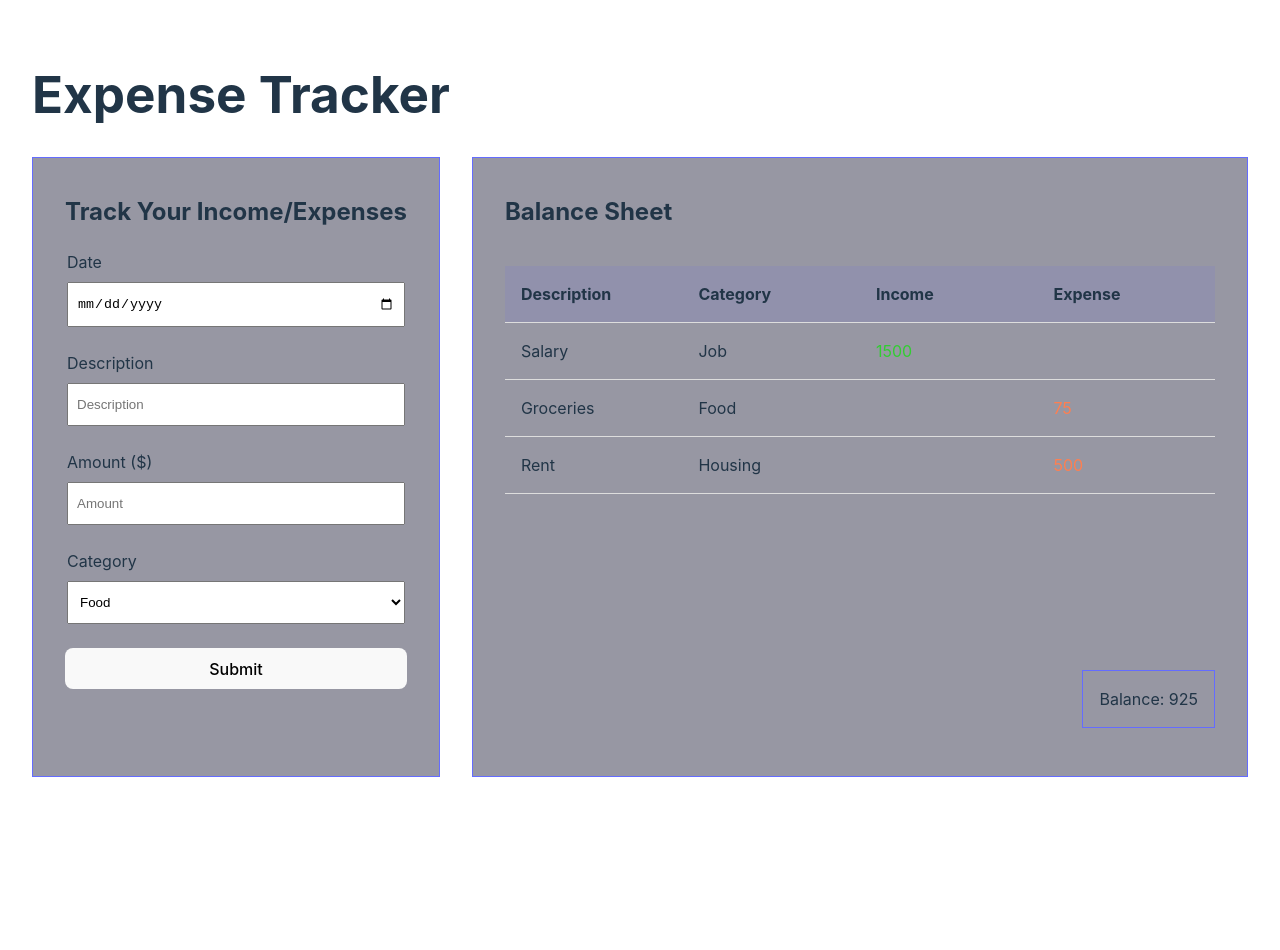
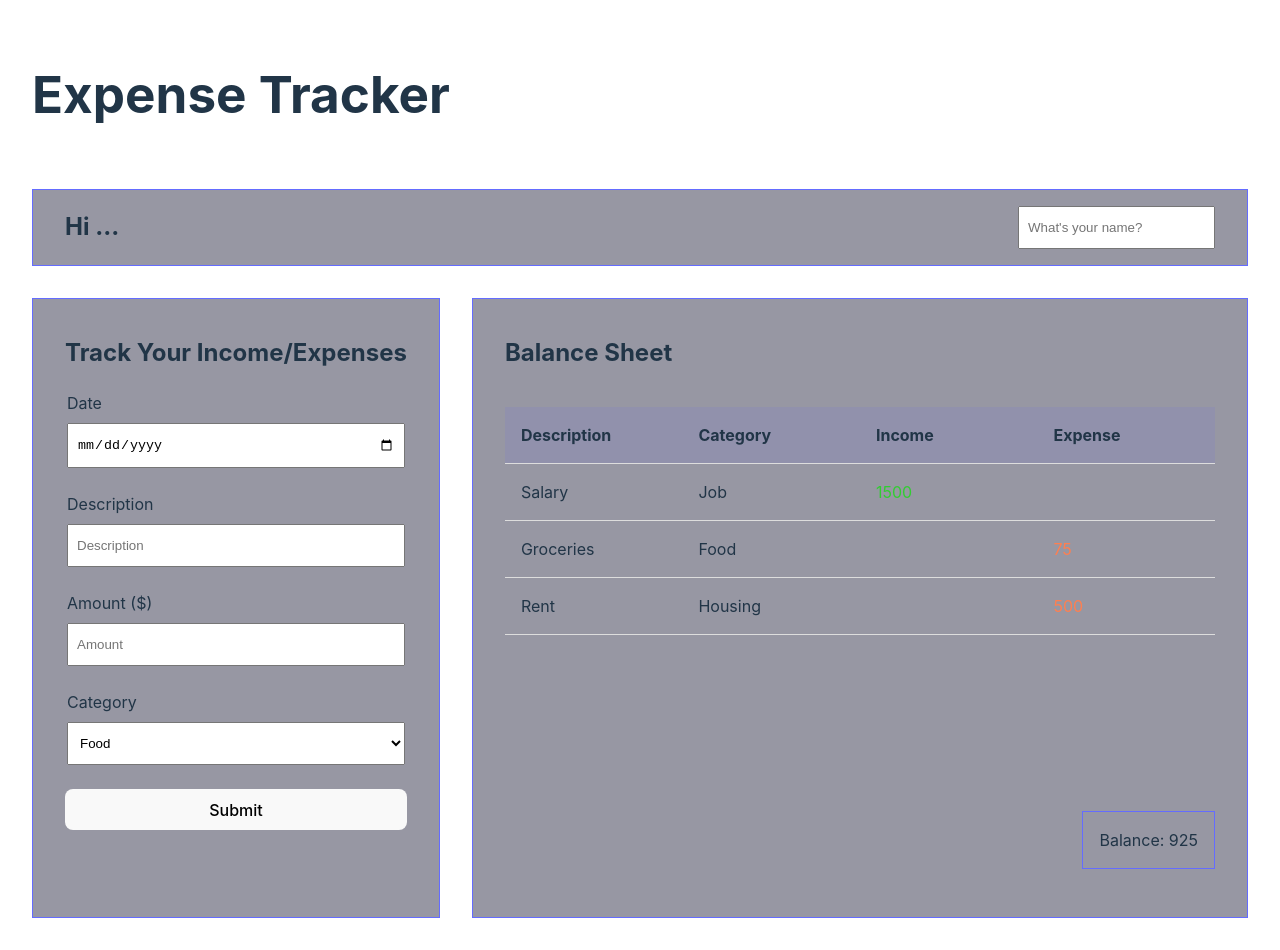
Before and after one commit to vincentpchevalier/balance-sheet-app, a React (Vite) app: page / in a window 1280 px wide. Before the commit the page ends 809 px from the top, so only its background shows below. Built offline with nearby package versions, Linux system fonts and the light colour scheme.

Commit message:
create add name input

```diff
--- a/src/App.css
+++ b/src/App.css
@@ -12,9 +12,10 @@ ul {
 .App {
 	display: flex;
 	flex-wrap: wrap;
-	column-gap: 2rem;
+	gap: 2rem;
 
-	& h1 {
+	& h1,
+	& #info {
 		width: 100%;
 	}
 
@@ -22,6 +23,22 @@ ul {
 		background-color: rgba(35, 35, 60, 0.471);
 		padding: 1rem 2rem 2rem;
 		border: 0.1rem solid #646cff;
+	}
+}
+
+#info {
+	display: flex;
+	justify-content: space-between;
+	align-items: center;
+	gap: 4rem;
+	padding: 1rem 2rem;
+
+	& > * {
+		margin: 0;
+	}
+
+	& h2 {
+		flex-grow: 1;
 	}
 }
 
--- a/src/App.jsx
+++ b/src/App.jsx
@@ -28,6 +28,7 @@ const initialEntries = [
 ];
 
 function App() {
+	const [name, setName] = useState('');
 	const [entries, setEntries] = useState(initialEntries);
 
 	const totalBalance = entries.reduce((acc, entry) => acc + entry.balance, 0);
@@ -37,9 +38,21 @@ function App() {
 		setEntries((entries) => [...entries, entry]);
 	}
 
+	function handleNameInput(nm) {
+		setName(nm);
+	}
+
 	return (
 		<div className="App">
 			<h1>Expense Tracker</h1>
+			<div id="info">
+				<h2>Hi {!name ? '...' : name}</h2>
+				<input
+					type="text"
+					placeholder="What's your name?"
+					onChange={(e) => handleNameInput(e.target.value)}
+				/>
+			</div>
 			<TrackingForm onAddEntry={handleAddEntry} />
 			<BalanceSheet entries={entries} totalBalance={totalBalance} />
 		</div>
```
